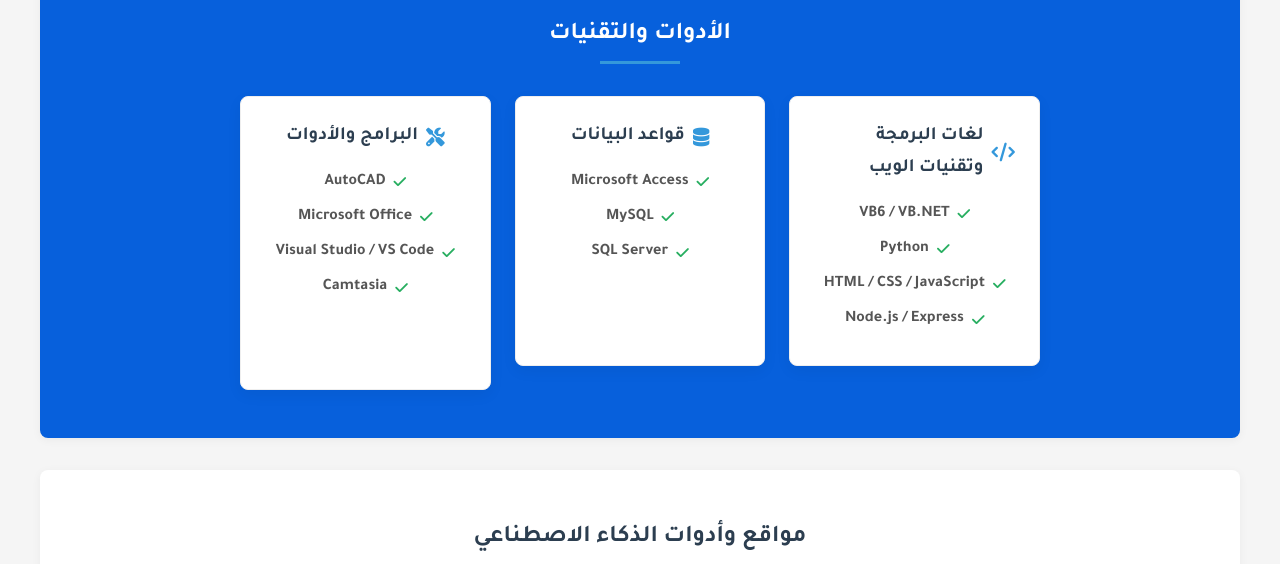
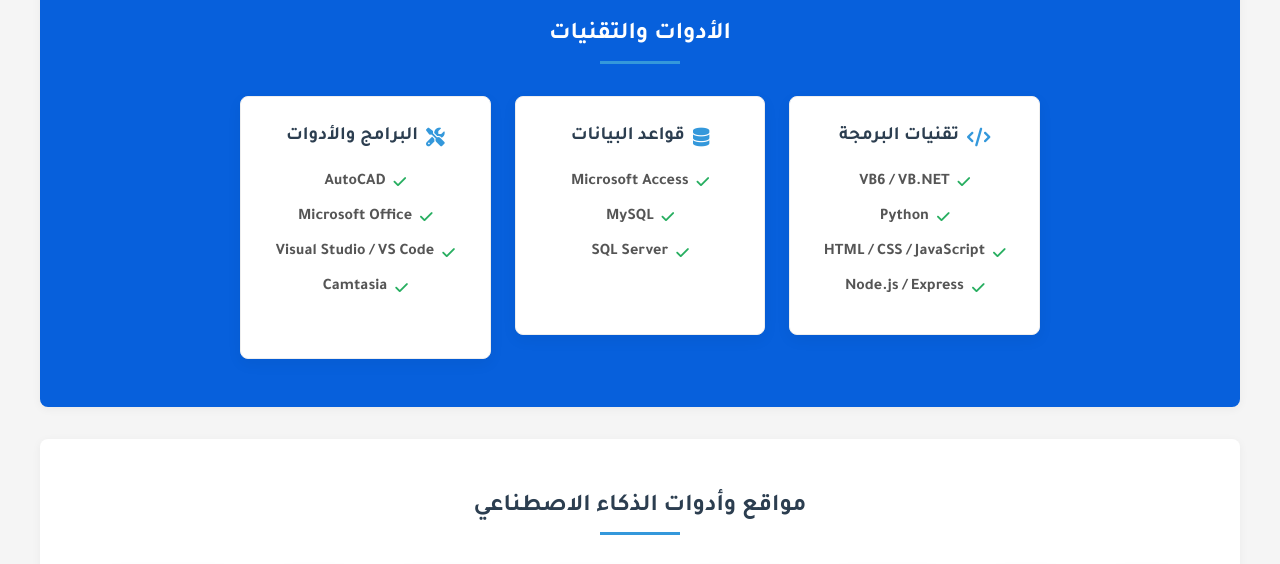
Before and after one commit to JamilAlqam/personal-website, a website: page index.html in a window 1280 px wide. Shown: the part 1380-1944 px from the top of the page. Drawn offline with Linux system fonts and the light colour scheme; a web font is replaced by a local one.

Commit message:
Update index.html

```diff
--- a/index.html
+++ b/index.html
@@ -720,7 +720,7 @@
               class="fas fa-code"
               style="color: #3498db; margin-left: 0.5rem"
             ></i>
-            لغات البرمجة وتقنيات الويب
+            تقنيات البرمجة
           </h3>
           <div
             style="display: flex; flex-direction: column; align-items: center"
```
